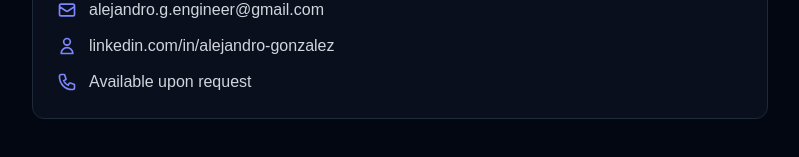
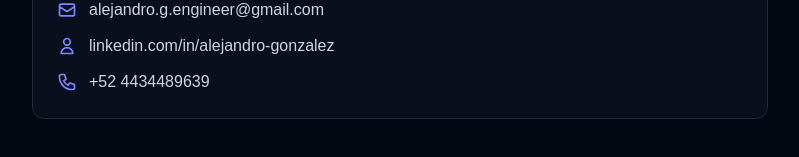
Before and after one commit to AlejandroG-code/Portfolio, a Next.js app: page /aboutme in a window 1280 px wide. Shown: the part 1192-1349 px from the top of the page, without its empty margins (448-1247 px from the left). Built offline with nearby package versions, Linux system fonts and the light colour scheme.

Commit message:
changed cell number

```diff
--- a/src/app/aboutme/page.tsx
+++ b/src/app/aboutme/page.tsx
@@ -185,7 +185,7 @@ export default function AboutMe() {
                     <svg xmlns="http://www.w3.org/2000/svg" className="h-5 w-5 text-indigo-400 mr-3" fill="none" viewBox="0 0 24 24" stroke="currentColor">
                       <path strokeLinecap="round" strokeLinejoin="round" strokeWidth={2} d="M3 5a2 2 0 012-2h3.28a1 1 0 01.948.684l1.498 4.493a1 1 0 01-.502 1.21l-2.257 1.13a11.042 11.042 0 005.516 5.516l1.13-2.257a1 1 0 011.21-.502l4.493 1.498a1 1 0 01.684.949V19a2 2 0 01-2 2h-1C9.716 21 3 14.284 3 6V5z" />
                     </svg>
-                    <span className="text-gray-300">Available upon request</span>
+                    <span className="text-gray-300">+52 4434489639</span>
                   </div>
                 </div>
               </motion.div>
```
